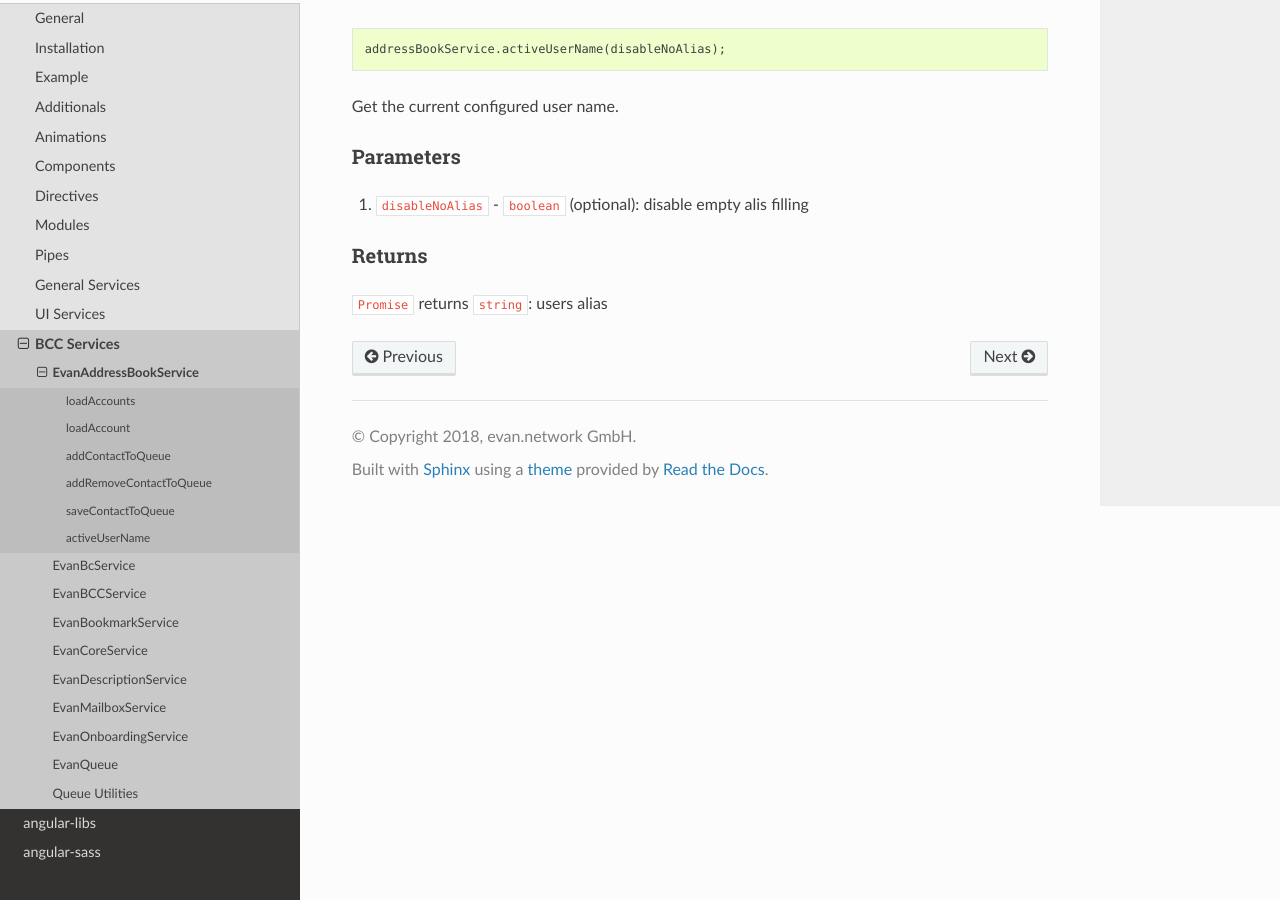
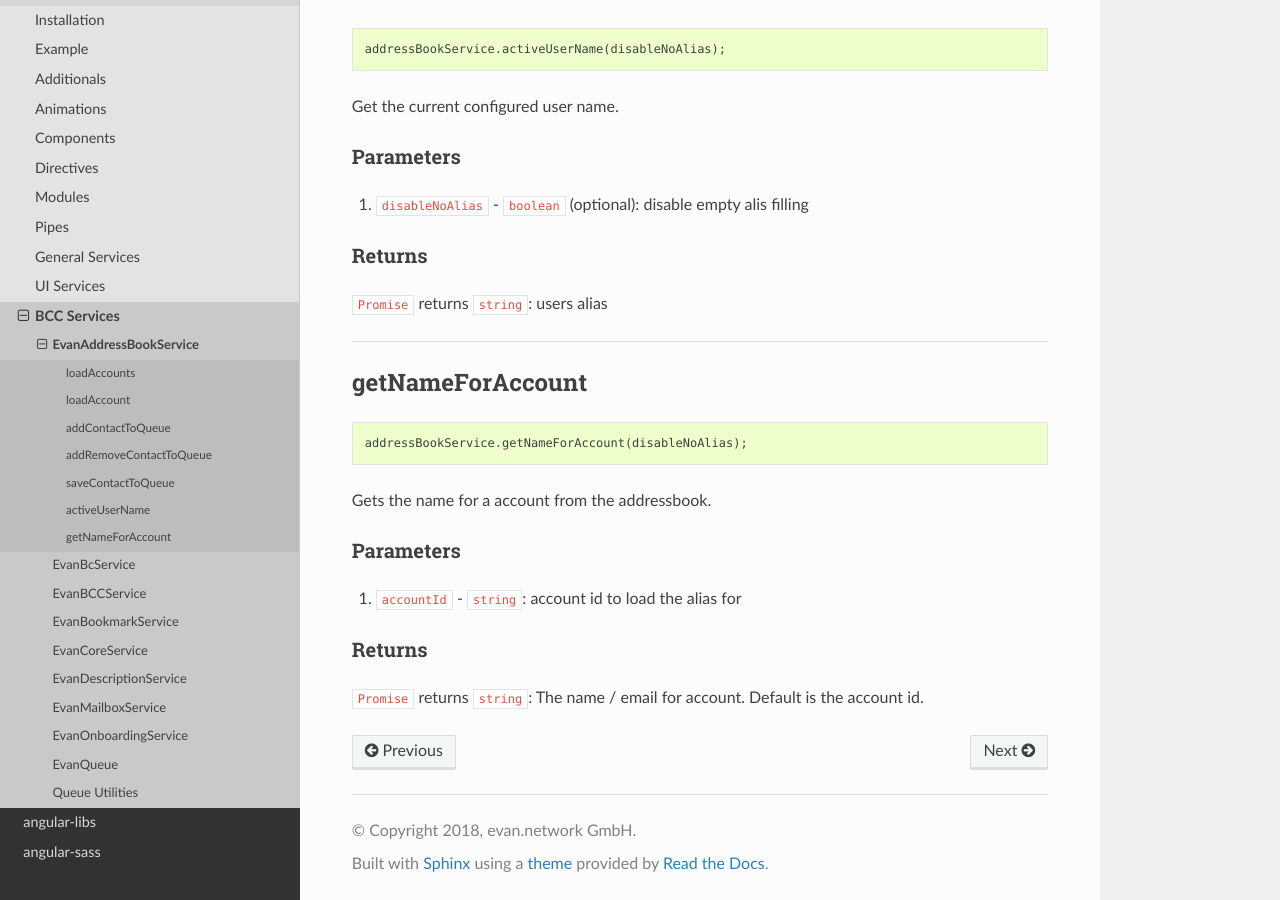
Before and after one commit to evannetwork/ui-docs, a Sphinx documentation site: the page built from docs/angular-core/services/bcc/address-book.rst, in a window 1280 px wide and 900 px high, scrolled down 3259 px. Built offline with Sphinx 7.4.7 and the Read the Docs theme 2.0.0, drawn with Linux system fonts in a browser that asks for light colours.

Commit message:
add docs for getNameForAccount

```diff
--- a/docs/angular-core/services/bcc/address-book.rst
+++ b/docs/angular-core/services/bcc/address-book.rst
@@ -221,3 +221,26 @@ Returns
 -------
 
 ``Promise`` returns ``string``: users alias
+
+--------------------------------------------------------------------------------
+
+getNameForAccount
+================================================================================
+
+.. code-block:: typescript
+
+  addressBookService.getNameForAccount(disableNoAlias);
+
+Gets the name for a account from the addressbook.
+
+----------
+Parameters
+----------
+
+#. ``accountId`` - ``string``: account id to load the alias for
+
+-------
+Returns
+-------
+
+``Promise`` returns ``string``: The name / email for account. Default is the account id.
```
